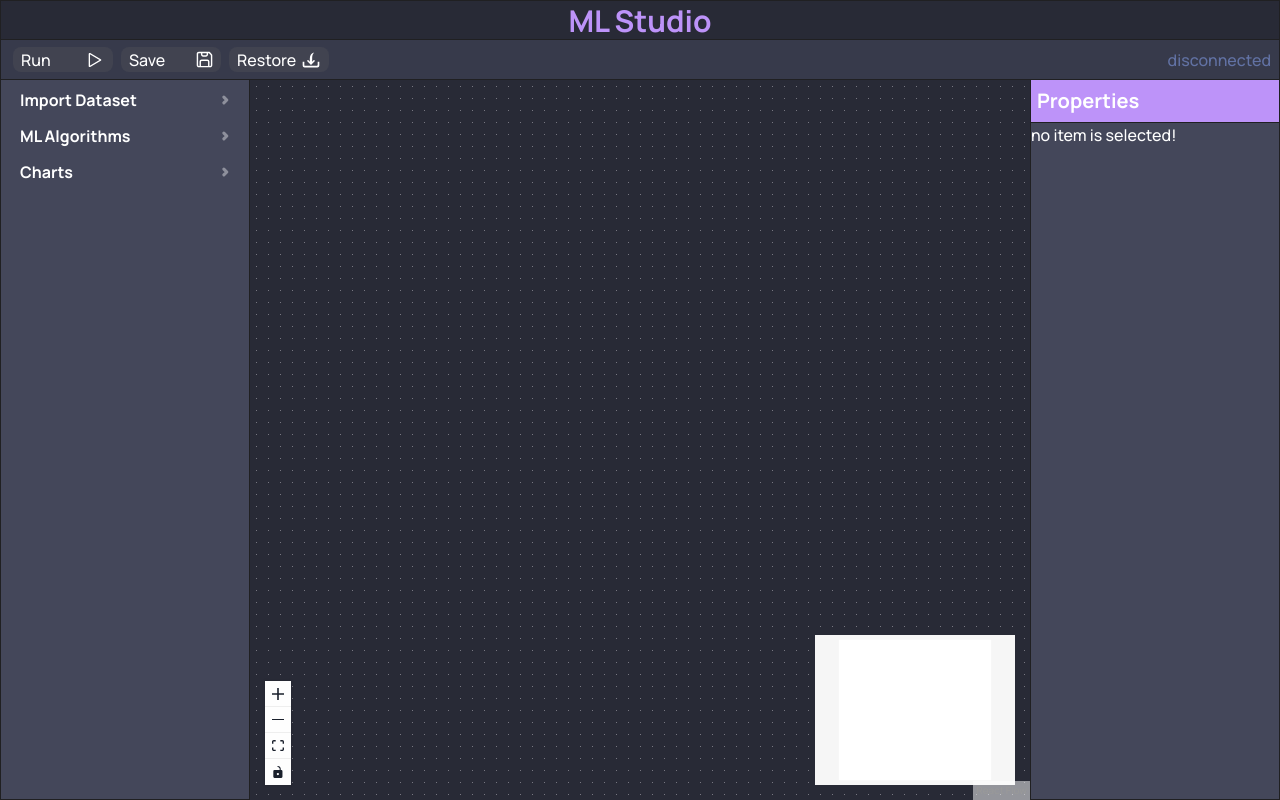
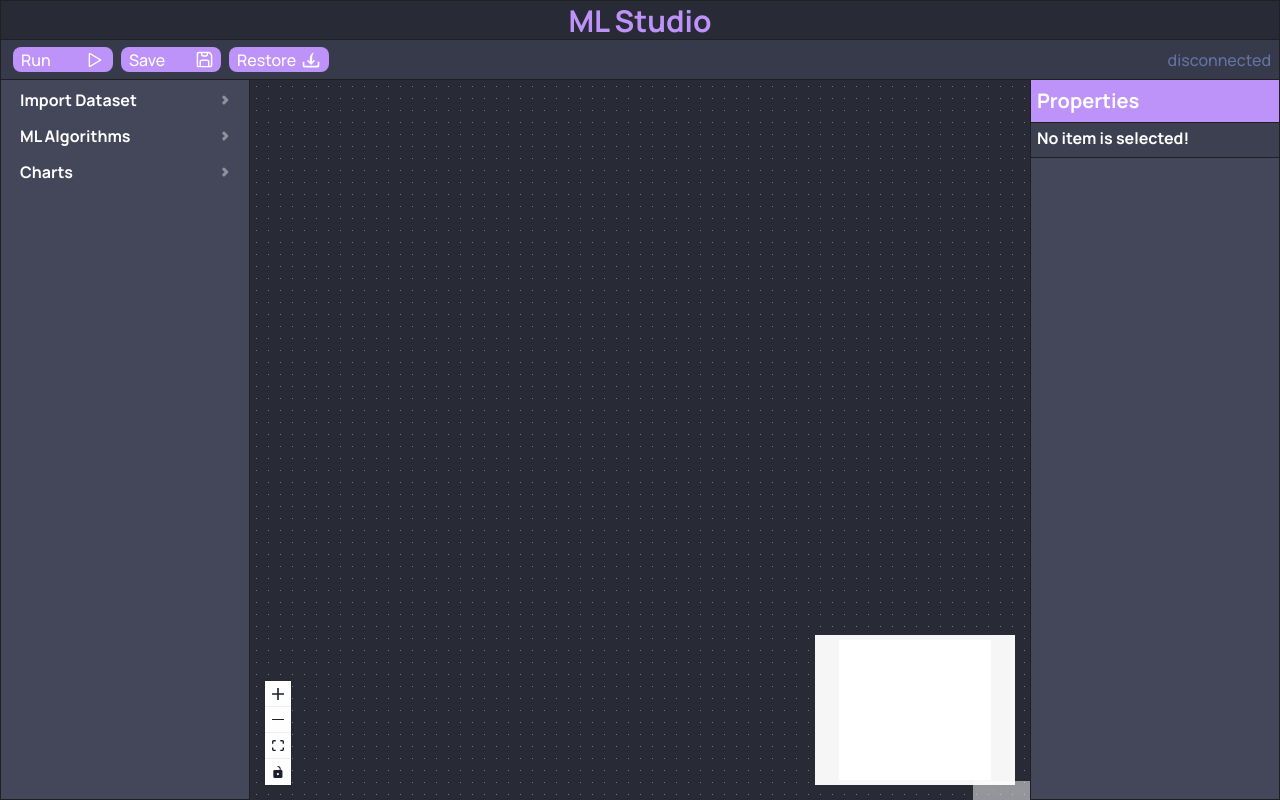
Before and after one commit to pouyam79i/machine-learning-studio, a React (Vite) app in the folder frontend/: page / in a window 1280 px wide. Built offline with nearby package versions, Linux system fonts and the light colour scheme.

Commit message:
fix: some general style

```diff
--- a/frontend/src/components/PropsPanel.jsx
+++ b/frontend/src/components/PropsPanel.jsx
@@ -13,7 +13,12 @@ const PropsPanel = () => {
     return (
       <div className="props-panel">
         <div className="header">Properties</div>
-        <div className="body">no item is selected!</div>
+        <div className="body">
+          <div className="props-description">
+            <div className="head">{"No item is selected!"}</div>
+            <div className="description">{""}</div>
+          </div>
+        </div>
       </div>
     );
 
--- a/frontend/src/style.css
+++ b/frontend/src/style.css
@@ -8,7 +8,7 @@
   --border-color: #202022;
   --nav-background: #373a4b;
   --side-background: #44475a;
-  --btn-active-hover: #424649;
+  --btn-active-hover: #8b8b8b93;
   --selected-background: #bd93f9;
   --app-title-color: #bd93f9;
   --description-background-color: rgba(0, 0, 0, 0.103);
@@ -89,7 +89,7 @@ body {
 }
 
 .nav-bar .options button {
-  background-color: #6161613a;
+  background-color: var(--app-title-color);
   margin: 0px 4px;
   width: 100px;
   height: 25px;
@@ -99,6 +99,11 @@ body {
   align-items: center;
   justify-content: space-between;
   padding: 1px 8px;
+  transition: all 150ms ease-in-out;
+}
+
+.nav-bar .options button:hover {
+  background-color: var(--inactive-color);
 }
 
 /* Main Panel */
@@ -131,6 +136,10 @@ body {
   justify-content: space-between;
   border: none;
   /* border-radius: 0px; */
+}
+
+.tool-item button:hover {
+  background-color: var(--btn-active-hover);
 }
 
 /* Props Panel */
```
